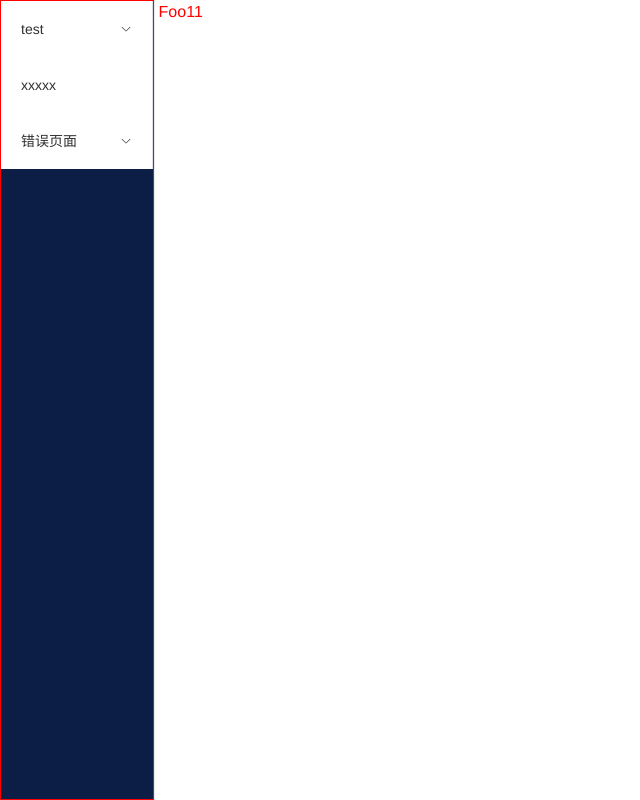
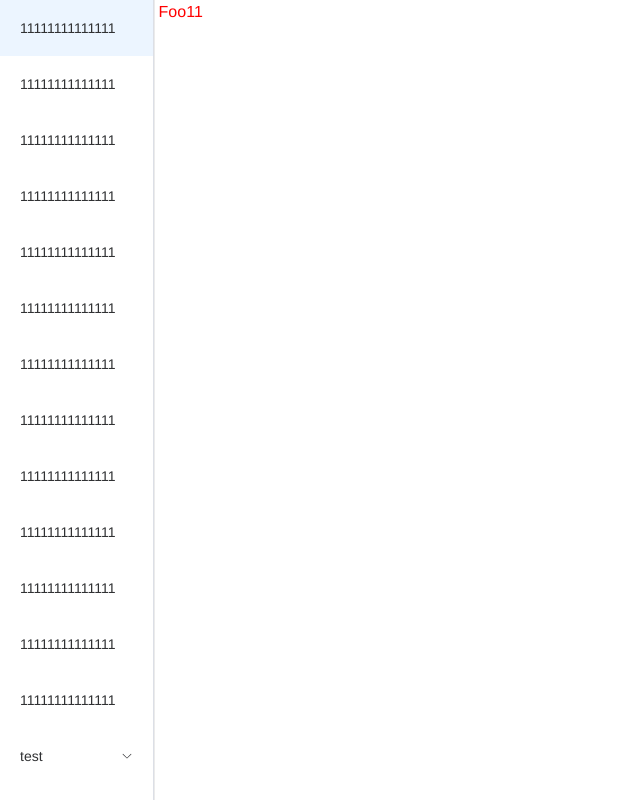
Before and after one commit to nanpangyou/admin-template, a Vue app: page /welcome#/welcome in a window 1280 px wide. Shown: the whole page, without its empty margins (0-640 px from the left). Built offline with nearby package versions, Linux system fonts and the light colour scheme.

Commit message:
feat: slidebar 滚动条

```diff
--- a/components.d.ts
+++ b/components.d.ts
@@ -7,11 +7,6 @@ export {}
 
 declare module '@vue/runtime-core' {
   export interface GlobalComponents {
-    ElButton: typeof import('element-plus/es')['ElButton']
-    ElMenu: typeof import('element-plus/es')['ElMenu']
-    ElMenuItem: typeof import('element-plus/es')['ElMenuItem']
-    ElMenuItemGroup: typeof import('element-plus/es')['ElMenuItemGroup']
-    ElSubMenu: typeof import('element-plus/es')['ElSubMenu']
     RouterLink: typeof import('vue-router')['RouterLink']
     RouterView: typeof import('vue-router')['RouterView']
   }
--- a/index.html
+++ b/index.html
@@ -1,5 +1,5 @@
 <!DOCTYPE html>
-<html lang="en">
+<html lang="zh">
   <head>
     <meta charset="UTF-8" />
     <link rel="icon" href="/favicon.ico" />
--- a/src/layout/components/sidebar/SideBar.module.scss
+++ b/src/layout/components/sidebar/SideBar.module.scss
@@ -1,7 +1,12 @@
 @import "../../../theme/variables.scss";
+
+// .scrollbar-wrapper {
+//   overflow-x: auto !important;
+// }
+
 .sidebar_content {
   // background-color: #fff;
-  border: 1px solid red;
+  // border: 1px solid red;
   display: flex;
   flex-direction: column;
   width: $sideBarWidth !important;
@@ -13,6 +18,6 @@
   bottom: 0;
   left: 0;
   z-index: 1001;
-  overflow: hidden;
+  overflow: auto;
   box-shadow: 0 0 1px #888;
 }
--- a/src/layout/components/sidebar/SideBar.tsx
+++ b/src/layout/components/sidebar/SideBar.tsx
@@ -33,16 +33,55 @@ export const SideBar = defineComponent({
     };
     return () => (
       <>
-        <ElScrollbar wrap-class="scrollbar-wrapper">
-          <div class={s.sidebar_content}>
-            <ElMenu class="el-menu-vertical-demo" unique-opened>
+        <div class={s.sidebar_content}>
+          <ElScrollbar>
+            <ElMenu unique-opened>
+              <ElMenuItem index="42">
+                <span>11111111111111</span>
+              </ElMenuItem>
+              <ElMenuItem index="52">
+                <span>11111111111111</span>
+              </ElMenuItem>
+              <ElMenuItem index="62">
+                <span>11111111111111</span>
+              </ElMenuItem>
+              <ElMenuItem index="22">
+                <span>11111111111111</span>
+              </ElMenuItem>
+              <ElMenuItem index="24">
+                <span>11111111111111</span>
+              </ElMenuItem>
+              <ElMenuItem index="28">
+                <span>11111111111111</span>
+              </ElMenuItem>
+              <ElMenuItem index="82">
+                <span>11111111111111</span>
+              </ElMenuItem>
+              <ElMenuItem index="72">
+                <span>11111111111111</span>
+              </ElMenuItem>
+              <ElMenuItem index="9">
+                <span>11111111111111</span>
+              </ElMenuItem>
+              <ElMenuItem index="92">
+                <span>11111111111111</span>
+              </ElMenuItem>
+              <ElMenuItem index="29">
+                <span>11111111111111</span>
+              </ElMenuItem>
+              <ElMenuItem index="277">
+                <span>11111111111111</span>
+              </ElMenuItem>
+              <ElMenuItem index="2776">
+                <span>11111111111111</span>
+              </ElMenuItem>
               {allRouter.value.map(i => {
                 if (i.children?.length) {
                   return <ElSubMenu index={Math.random() + ""}>{create(i)}</ElSubMenu>;
                 } else {
                   return (
                     <RouterLink to={i.path}>
-                      <ElMenuItem index="2">
+                      <ElMenuItem index={Math.random() + ""}>
                         <span>{i.meta?.title}</span>
                       </ElMenuItem>
                     </RouterLink>
@@ -50,8 +89,8 @@ export const SideBar = defineComponent({
                 }
               })}
             </ElMenu>
-          </div>
-        </ElScrollbar>
+          </ElScrollbar>
+        </div>
       </>
     );
   }
--- a/src/views/foo.tsx
+++ b/src/views/foo.tsx
@@ -1,6 +1,4 @@
 import { FunctionalComponent } from "vue";
 import s from "./foo.module.scss";
-export const Foo: FunctionalComponent = () => (
-  <div class={s.wrapper}>Foo11</div>
-);
+export const Foo: FunctionalComponent = () => <div class={s.wrapper}>Foo11</div>;
 Foo.displayName = "Foo";
```
